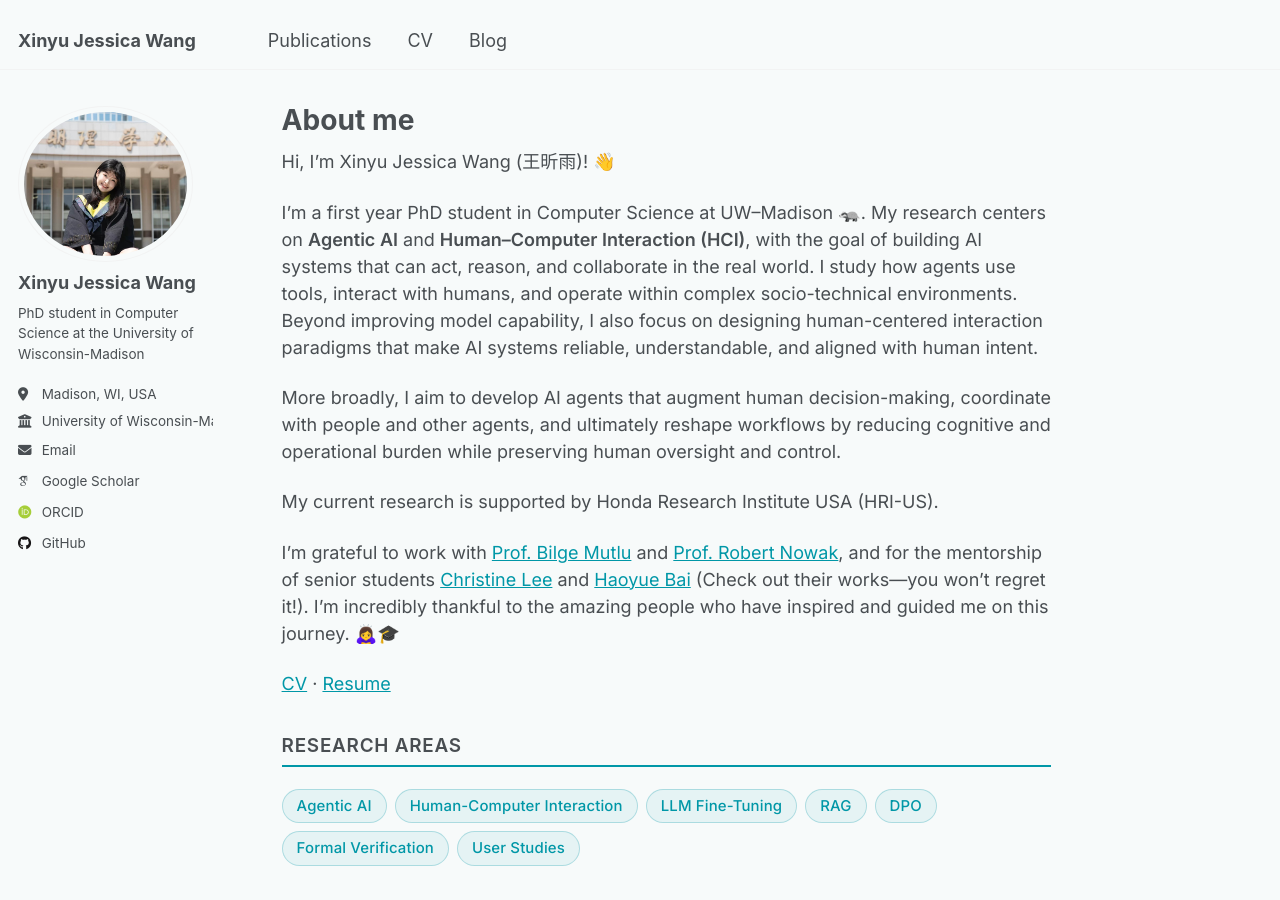
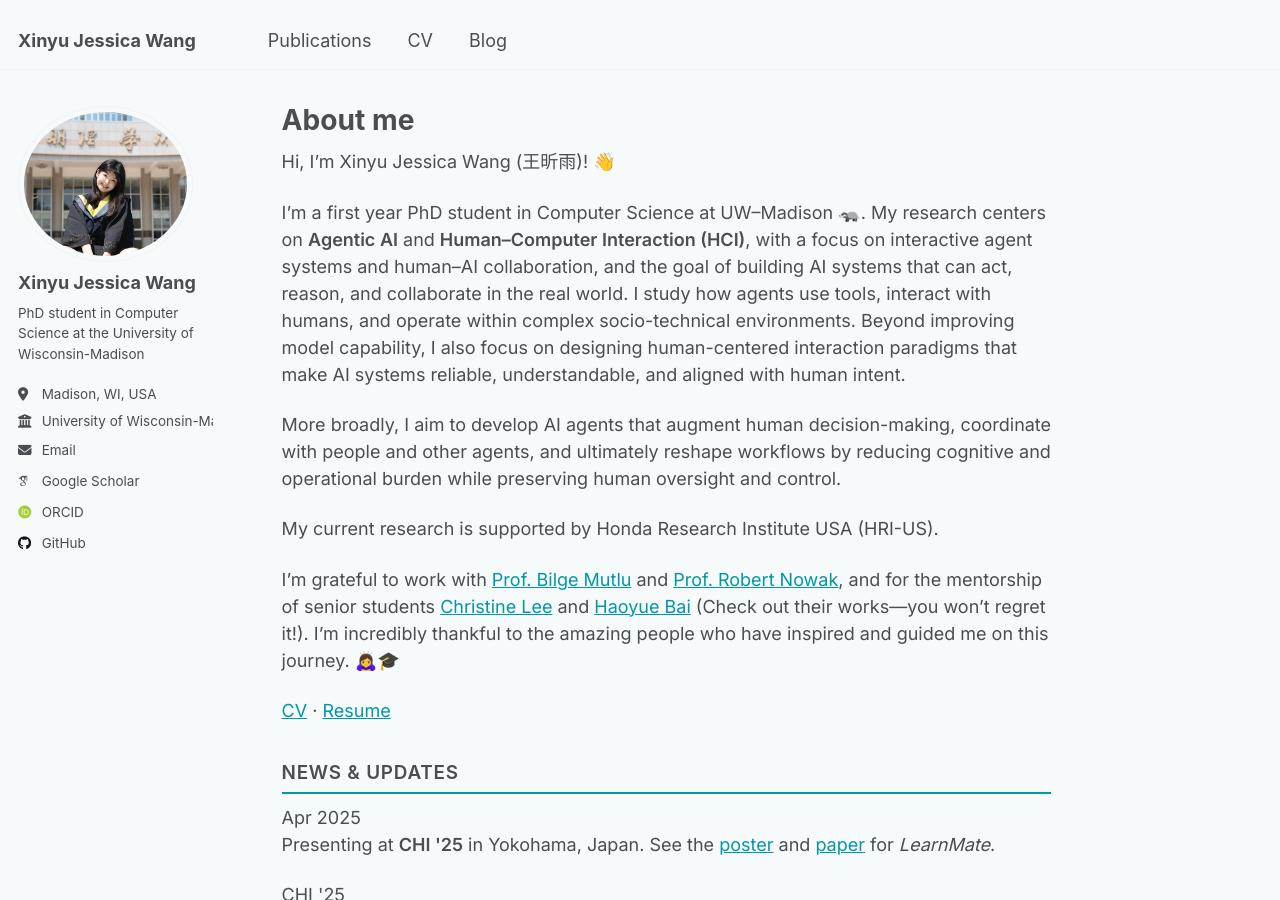
Before and after one commit to xwang2775/xwang2775.github.io, a Jekyll site: the page built from _pages/about.md, in a window 1280 px wide and 900 px high. Built offline with Jekyll 4.4.1, drawn with Linux system fonts in a browser that asks for light colours; some web fonts are replaced.

Commit message:
update formate

```diff
--- a/_pages/about.md
+++ b/_pages/about.md
@@ -9,7 +9,7 @@ redirect_from:
 
 Hi, I'm Xinyu Jessica Wang (王昕雨)! 👋
 
-I'm a first year PhD student in Computer Science at UW–Madison 🦡. My research centers on **Agentic AI** and **Human–Computer Interaction (HCI)**, with the goal of building AI systems that can act, reason, and collaborate in the real world. I study how agents use tools, interact with humans, and operate within complex socio-technical environments. Beyond improving model capability, I also focus on designing human-centered interaction paradigms that make AI systems reliable, understandable, and aligned with human intent.
+I'm a first year PhD student in Computer Science at UW–Madison 🦡. My research centers on **Agentic AI** and **Human–Computer Interaction (HCI)**, with a focus on interactive agent systems and human–AI collaboration, and the goal of building AI systems that can act, reason, and collaborate in the real world. I study how agents use tools, interact with humans, and operate within complex socio-technical environments. Beyond improving model capability, I also focus on designing human-centered interaction paradigms that make AI systems reliable, understandable, and aligned with human intent.
 
 More broadly, I aim to develop AI agents that augment human decision-making, coordinate with people and other agents, and ultimately reshape workflows by reducing cognitive and operational burden while preserving human oversight and control.
 
@@ -20,7 +20,7 @@ I'm grateful to work with [Prof. Bilge Mutlu](https://bmutlu.github.io/) and [Pr
 [CV](https://drive.google.com/file/d/1WoSETtpDUKVr9RmRANCWvNmj7TA8iufF/view?usp=drive_link) · [Resume](https://drive.google.com/file/d/1eRLjWy8_IqefaqRYR2e8pL8wLER2pRYB/view?usp=share_link)
 
 
-## Research Areas
+<!-- ## Research Areas
 
 <div class="research-tags">
   <span class="research-tag">Agentic AI</span>
@@ -30,40 +30,44 @@ I'm grateful to work with [Prof. Bilge Mutlu](https://bmutlu.github.io/) and [Pr
   <span class="research-tag">DPO</span>
   <span class="research-tag">Formal Verification</span>
   <span class="research-tag">User Studies</span>
-</div>
+</div> -->
 
 
 ## News & Updates
 
-<div class="news-item">
-  <span class="news-date">Apr 2025</span>
-  <div class="news-content">
-    <p>Presenting at <strong>CHI '25</strong> in Yokohama, Japan. See the <a href="https://programs.sigchi.org/chi/2025/program/content/194261">poster</a> and <a href="https://arxiv.org/abs/2503.13340">paper</a> for <em>LearnMate</em>.</p>
-  </div>
-</div>
+<div class="timeline">
 
-<div class="news-item">
-  <span class="news-date">CHI '25</span>
-  <div class="news-content">
-    <p><strong><a href="https://arxiv.org/abs/2503.13340">LearnMate: Enhancing Online Education with LLM-Powered Personalized Learning Plans and Support</a></strong></p>
-    <div class="news-venue">CHI EA '25 — Late-Breaking Work</div>
-    <div class="news-links">
-      <a href="https://arxiv.org/abs/2503.13340">Paper</a>
-      <a href="/publication/2024-02-18-paper-title-number-4">Project Page</a>
+  <div class="timeline-item">
+    <div class="timeline-date">Apr 2025</div>
+    <div class="timeline-content">
+      <p>Presenting at <strong>CHI '25</strong> in Yokohama, Japan. See the <a href="https://programs.sigchi.org/chi/2025/program/content/194261">poster</a> and <a href="https://arxiv.org/abs/2503.13340">paper</a> for <em>LearnMate</em>.</p>
     </div>
   </div>
-</div>
 
-<div class="news-item">
-  <span class="news-date">CHI '25</span>
-  <div class="news-content">
-    <p><strong><a href="https://arxiv.org/abs/2502.17898">VeriPlan: Integrating Formal Verification and LLMs into End-User Planning</a></strong></p>
-    <div class="news-venue">CHI 2025</div>
-    <div class="news-links">
-      <a href="https://arxiv.org/abs/2502.17898">Paper</a>
-      <a href="/publication/2024-02-17-paper-title-number-4">Project Page</a>
+  <div class="timeline-item">
+    <div class="timeline-date">CHI '25</div>
+    <div class="timeline-content">
+      <p><strong><a href="https://arxiv.org/abs/2503.13340">LearnMate: Enhancing Online Education with LLM-Powered Personalized Learning Plans and Support</a></strong></p>
+      <div class="tl-venue">CHI EA '25 — Late-Breaking Work</div>
+      <div class="tl-links">
+        <a href="https://arxiv.org/abs/2503.13340">Paper</a>
+        <a href="/publication/2024-02-18-paper-title-number-4">Project Page</a>
+      </div>
     </div>
   </div>
+
+  <div class="timeline-item">
+    <div class="timeline-date">CHI '25</div>
+    <div class="timeline-content">
+      <p><strong><a href="https://arxiv.org/abs/2502.17898">VeriPlan: Integrating Formal Verification and LLMs into End-User Planning</a></strong></p>
+      <div class="tl-venue">CHI 2025</div>
+      <div class="tl-links">
+        <a href="https://arxiv.org/abs/2502.17898">Paper</a>
+        <a href="/publication/2024-02-17-paper-title-number-4">Project Page</a>
+      </div>
+    </div>
+  </div>
+
 </div>
 
 *For a complete list of my publications, please visit my [Publications](/publications/) page.*
```
